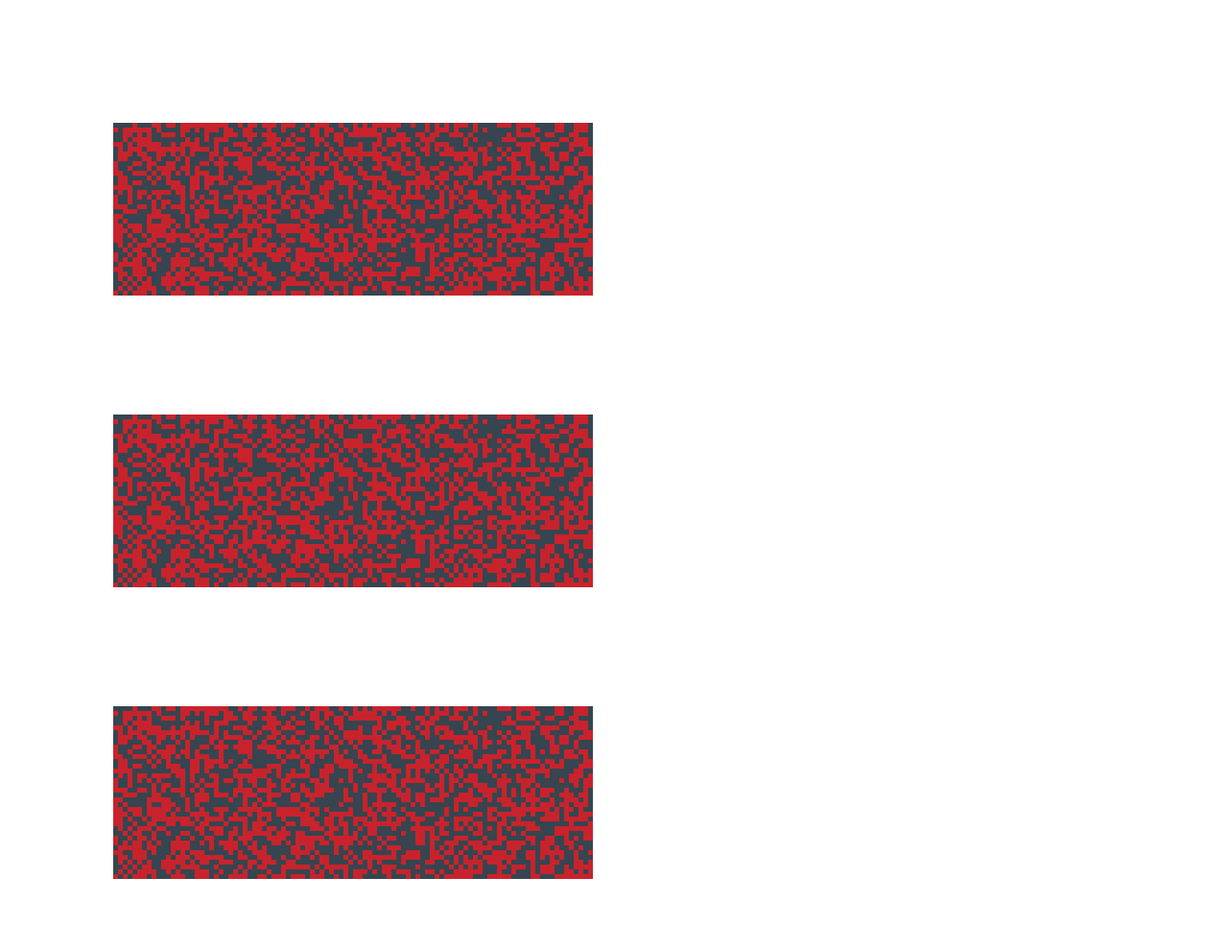
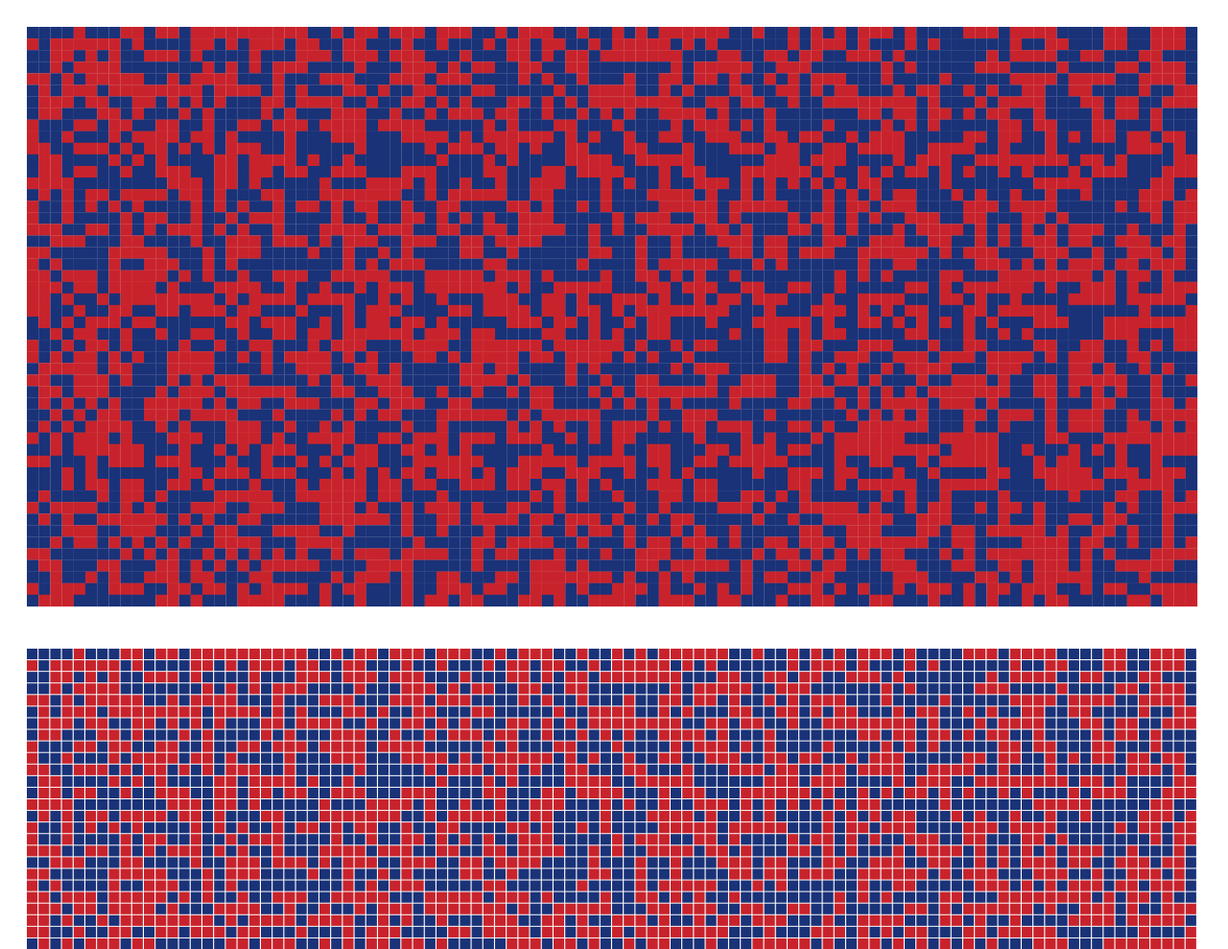
Before and after one commit to NewtonFund/NewtonFund.github.io, a plain HTML site: page heatmap.html in a window 1280 px wide. Shown: the top 989 px of the page at 96% size. Before the commit the page ends 928 px from the top, so only its background shows below. Drawn offline with nearby package versions, Linux system fonts and the light colour scheme.

Commit message:
Update heatmap.html

```diff
--- a/heatmap.html
+++ b/heatmap.html
@@ -1,3 +1,4 @@
+
 <!DOCTYPE html>
 <meta charset="utf-8">
 <style>
@@ -12,24 +13,94 @@
       font-family: sans-serif;
       font-size: 11px;
   }
+
 </style>
 
-<div class="heatmap"></div>
+<div class="heatmap1"></div>
+<div class="heatmap2"></div>
+<div class="heatmap3"></div>
 
 <script src="https://d3js.org/d3.v3.min.js"></script>
 
 <script>
-  var itemSize = 22,
-      //cellSize = itemSize - 1, // use this if grid lines are wanted
-      cellSize = itemSize, // use this if grid lines are not wanted
-      margin = {top: 120, right: 20, bottom: 20, left: 110};
+  var margin = {top: 20, right: 40, bottom: 20, left: 20};
 
-  var width = 750 - margin.right - margin.left,
-      height = 300 - margin.top - margin.bottom;
+  var width = window.innerWidth - margin.right - margin.left;
 
-  d3.csv('heatmap_data.csv', function ( response1 ) {
+  var colorScale = d3.scale.threshold()
+    .domain([-0.001, 0.5, 1.001])
+    // 0-0.5: Pinterest Red
+    // 0.5-1: LJMU Blue
+    // Outside 0-1: Charcoal
+    .range(["#36454F", "#C8232C", "#1A3278", "#36454F"]);
 
-    var data = response1.map(function( item ) {
+  // Assume the heatmap_data.csv is giving the (x,y,value) of every pixel in a rectangle
+  var fig1 = d3.csv('heatmap_data.csv', function ( response ) {
+
+    var data1 = response.map(function( item ) {
+        var newItem = {};
+        newItem.x = item.x;
+        newItem.y = item.y;
+        newItem.value = item.value;
+        return newItem;
+    })
+
+    var x_elements = data1.map(function( item ) { return parseInt(item.x, 10); } ),
+        y_elements = data1.map(function( item ) { return parseInt(item.y, 10); } );
+
+    var x_min = Math.min.apply(Math, x_elements),
+        x_max = Math.max.apply(Math, x_elements),
+        y_min = Math.min.apply(Math, y_elements),
+        y_max = Math.max.apply(Math, y_elements);
+
+    var y_dimension = y_max - y_min,
+        x_dimension = x_max - x_min;
+
+    var height = width / x_dimension * y_dimension;
+
+    var itemSize1 = width / x_dimension,
+      //cellSize1 = itemSize1 - 1, // use this if grid lines are wanted
+      cellSize1 = itemSize1; // use this if grid lines are not wanted
+
+    var xScale = d3.scale.ordinal()
+        .domain(x_elements)
+        .rangeBands([0, x_dimension * itemSize1]);
+
+    var yScale = d3.scale.ordinal()
+        .domain(y_elements)
+        .rangeBands([0, y_dimension * itemSize1]);
+
+    var svg1 = d3.select('.heatmap1')
+        .append("svg")
+        .attr("width", width + margin.left + margin.right)
+        .attr("height", height + margin.top + margin.bottom)
+        .append("g")
+        .attr("transform", "translate(" + margin.left + "," + margin.top + ")");
+
+    var cells1 = svg1.selectAll('rect')
+        .data(data1)
+        .enter().append('g').append('rect')
+        .attr('class', 'cell')
+        .attr('width', cellSize1)
+        .attr('height', cellSize1)
+        .attr('y', function(d) { return yScale(d.y); })
+        .attr('x', function(d) { return xScale(d.x); })
+        .attr('fill', function(d) { return colorScale(d.value); })
+        .on("mouseover", function(d) {
+          d3.select(this).style("fill", "#C7D401");
+        })
+        .on("mouseout", function(d) {
+          d3.select(this).style("fill", function(d) { return colorScale(d.value);})
+        });
+  });
+
+  var itemSize2 = 22,
+      cellSize2 = itemSize2 - 1; // use this if grid lines are wanted
+      //cellSize = itemSize, // use this if grid lines are not wanted
+
+  var fig2 = d3.csv('heatmap_data.csv', function ( response ) {
+
+    var data2 = response.map(function( item ) {
         var newItem = {};
         newItem.x = item.x;
         newItem.y = item.y;
@@ -38,197 +109,52 @@
         return newItem;
     })
 
-    var x_elements = d3.set(data.map(function( item ) { return item.x; } )).values(),
-        y_elements = d3.set(data.map(function( item ) { return item.y; } )).values();
+    var x_elements = d3.set(data2.map(function( item ) { return item.x; } )).values(),
+        y_elements = d3.set(data2.map(function( item ) { return item.y; } )).values();
+
+    var x_min = Math.min.apply(Math, x_elements),
+        x_max = Math.max.apply(Math, x_elements),
+        y_min = Math.min.apply(Math, y_elements),
+        y_max = Math.max.apply(Math, y_elements);
+
+    var y_dimension = y_max - y_min,
+        x_dimension = x_max - x_min;
+
+    var height = width / x_dimension * y_dimension;
+
+    var itemSize2 = width / x_dimension,
+      cellSize2 = itemSize2*0.9; // use this if grid lines are wanted
+      //cellSize1 = itemSize1; // use this if grid lines are not wanted
 
     var xScale = d3.scale.ordinal()
         .domain(x_elements)
-        .rangeBands([0, x_elements.length * itemSize]);
-
-    var xAxis = d3.svg.axis()
-        .scale(xScale)
-        .tickFormat(function (d) {
-            return d;
-        })
-        .orient("top");
+        .rangeBands([0, x_dimension * itemSize2]);
 
     var yScale = d3.scale.ordinal()
         .domain(y_elements)
-        .rangeBands([0, y_elements.length * itemSize]);
+        .rangeBands([0, y_dimension * itemSize2]);
 
-    var yAxis = d3.svg.axis()
-        .scale(yScale)
-        .tickFormat(function (d) {
-            return d;
-        })
-        .orient("left");
-
-    var colorScale = d3.scale.threshold()
-        .domain([0, 0.5, 1])
-        // 0-0.5: Pinterest Red
-        // 0.5-1: LJMU Blue Outside
-        // Outside 0-1: Charcoal
-        .range(["#36454F", "#C8232C", "#1A3278", "#36454F"]);
-
-    var svg = d3.select('.heatmap')
+    var svg2 = d3.select('.heatmap2')
         .append("svg")
         .attr("width", width + margin.left + margin.right)
         .attr("height", height + margin.top + margin.bottom)
         .append("g")
         .attr("transform", "translate(" + margin.left + "," + margin.top + ")");
 
-    var cells = svg.selectAll('rect')
-        .data(data)
+    var cells2 = svg2.selectAll('rect')
+        .data(data2)
         .enter().append('g').append('rect')
         .attr('class', 'cell')
-        .attr('width', cellSize)
-        .attr('height', cellSize)
+        .attr('width', cellSize2)
+        .attr('height', cellSize2)
         .attr('y', function(d) { return yScale(d.y); })
         .attr('x', function(d) { return xScale(d.x); })
-        .attr('fill', function(d) { return colorScale(d.value); });
+        .attr('fill', function(d) { return colorScale(d.value); })
+        .on("mouseover", function(d) {
+          d3.select(this).style("fill", "#C7D401");
+        })
+        .on("mouseout", function(d) {
+          d3.select(this).style("fill", function(d) { return colorScale(d.value);})
+        });
   });
 </script>
-
-
-<script>
-  var itemSize = 22,
-      cellSize = itemSize - 1, // use this if grid lines are wanted
-      //cellSize = itemSize, // use this if grid lines are not wanted
-      margin = {top: 120, right: 20, bottom: 20, left: 110};
-
-  var width = 750 - margin.right - margin.left,
-      height = 300 - margin.top - margin.bottom;
-
-  d3.csv('heatmap_data.csv', function ( response2 ) {
-
-    var data = response2.map(function( item ) {
-        var newItem = {};
-        newItem.x = item.x;
-        newItem.y = item.y;
-        newItem.value = item.value;
-
-        return newItem;
-    })
-
-    var x_elements = d3.set(data.map(function( item ) { return item.x; } )).values(),
-        y_elements = d3.set(data.map(function( item ) { return item.y; } )).values();
-
-    var xScale = d3.scale.ordinal()
-        .domain(x_elements)
-        .rangeBands([0, x_elements.length * itemSize]);
-
-    var xAxis = d3.svg.axis()
-        .scale(xScale)
-        .tickFormat(function (d) {
-            return d;
-        })
-        .orient("top");
-
-    var yScale = d3.scale.ordinal()
-        .domain(y_elements)
-        .rangeBands([0, y_elements.length * itemSize]);
-
-    var yAxis = d3.svg.axis()
-        .scale(yScale)
-        .tickFormat(function (d) {
-            return d;
-        })
-        .orient("left");
-
-    var colorScale = d3.scale.threshold()
-        .domain([0, 0.5, 1])
-        // 0-0.5: Pinterest Red
-        // 0.5-1: LJMU Blue Outside
-        // Outside 0-1: Charcoal
-        .range(["#36454F", "#C8232C", "#1A3278", "#36454F"]);
-
-    var svg = d3.select('.heatmap')
-        .append("svg")
-        .attr("width", width + margin.left + margin.right)
-        .attr("height", height + margin.top + margin.bottom)
-        .append("g")
-        .attr("transform", "translate(" + margin.left + "," + margin.top + ")");
-
-    var cells = svg.selectAll('rect')
-        .data(data)
-        .enter().append('g').append('rect')
-        .attr('class', 'cell')
-        .attr('width', cellSize)
-        .attr('height', cellSize)
-        .attr('y', function(d) { return yScale(d.y); })
-        .attr('x', function(d) { return xScale(d.x); })
-        .attr('fill', function(d) { return colorScale(d.value); });
-  });
-</script>
-
-
-<script>
-  var itemSize = 5,
-      //cellSize = itemSize - 1, // use this if grid lines are wanted
-      cellSize = itemSize, // use this if grid lines are not wanted
-      margin = {top: 120, right: 20, bottom: 20, left: 110};
-
-  var width = 750 - margin.right - margin.left,
-      height = 300 - margin.top - margin.bottom;
-
-  d3.csv('heatmap_data.csv', function ( response3 ) {
-
-    var data = response3.map(function( item ) {
-        var newItem = {};
-        newItem.x = item.x;
-        newItem.y = item.y;
-        newItem.value = item.value;
-
-        return newItem;
-    })
-
-    var x_elements = d3.set(data.map(function( item ) { return item.x; } )).values(),
-        y_elements = d3.set(data.map(function( item ) { return item.y; } )).values();
-
-    var xScale = d3.scale.ordinal()
-        .domain(x_elements)
-        .rangeBands([0, x_elements.length * itemSize]);
-
-    var xAxis = d3.svg.axis()
-        .scale(xScale)
-        .tickFormat(function (d) {
-            return d;
-        })
-        .orient("top");
-
-    var yScale = d3.scale.ordinal()
-        .domain(y_elements)
-        .rangeBands([0, y_elements.length * itemSize]);
-
-    var yAxis = d3.svg.axis()
-        .scale(yScale)
-        .tickFormat(function (d) {
-            return d;
-        })
-        .orient("left");
-
-    var colorScale = d3.scale.threshold()
-        .domain([0, 0.5, 1])
-        // 0-0.5: Pinterest Red
-        // 0.5-1: LJMU Blue Outside
-        // Outside 0-1: Charcoal
-        .range(["#36454F", "#C8232C", "#1A3278", "#36454F"]);
-
-    var svg = d3.select('.heatmap')
-        .append("svg")
-        .attr("width", width + margin.left + margin.right)
-        .attr("height", height + margin.top + margin.bottom)
-        .append("g")
-        .attr("transform", "translate(" + margin.left + "," + margin.top + ")");
-
-    var cells = svg.selectAll('rect')
-        .data(data)
-        .enter().append('g').append('rect')
-        .attr('class', 'cell')
-        .attr('width', cellSize)
-        .attr('height', cellSize)
-        .attr('y', function(d) { return yScale(d.y); })
-        .attr('x', function(d) { return xScale(d.x); })
-        .attr('fill', function(d) { return colorScale(d.value); });
-  });
-</script>
```
